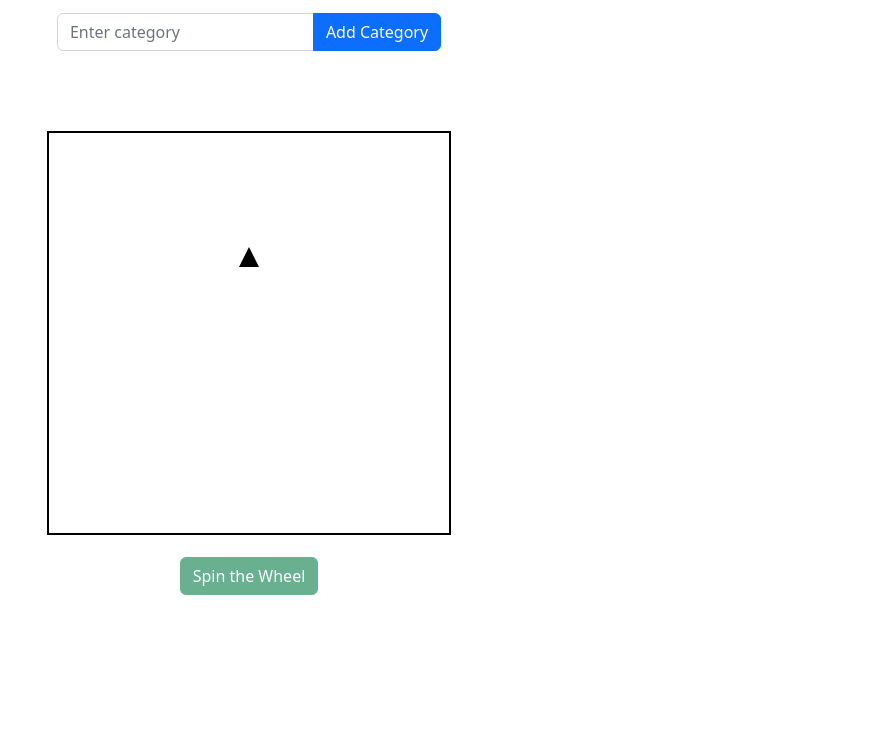
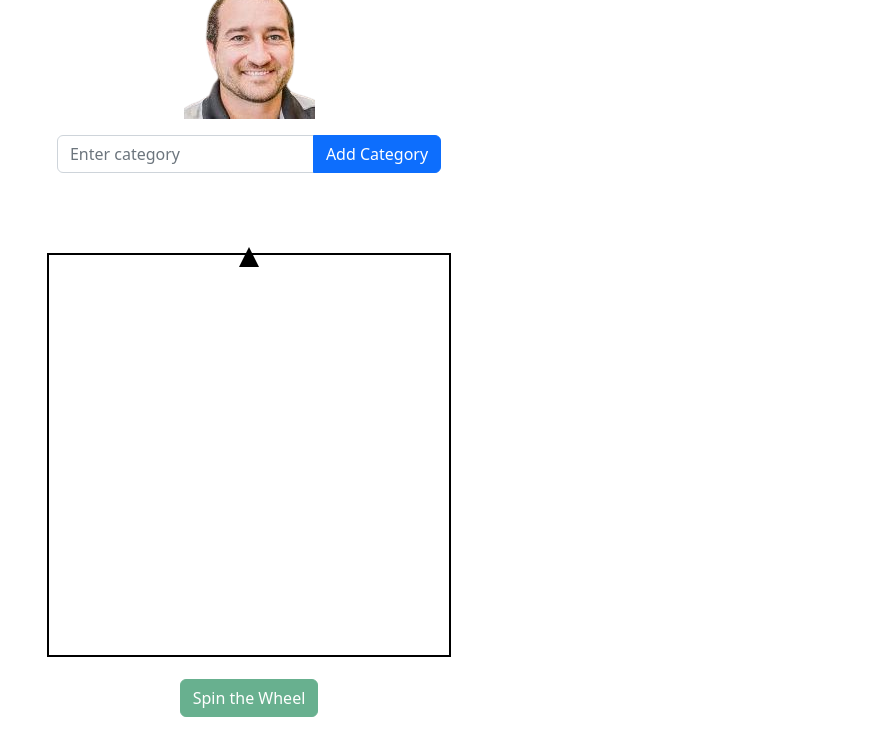
Before and after one commit to bash7325/wheel-of-ian, a plain HTML site: page index.html in a window 1280 px wide. Shown: the part 133-882 px from the top of the page, without its empty margins (391-1280 px from the left). Before the commit the page ends 800 px from the top, so only its background shows below. Drawn offline with nearby package versions, Linux system fonts and the light colour scheme; the site is published under a folder, as on GitHub Pages, so addresses that start at the root find nothing.

Commit message:
fixed path

```diff
--- a/index.html
+++ b/index.html
@@ -14,7 +14,7 @@
     <div class="row mt-5">
       <div class="col text-center">
         <h1>Wheel of Ian</h1>
-        <img src="/assets/images/ian.png" alt="Ian" class="img-fluid">
+        <img src="./assets/images/ian.png" alt="Ian" class="img-fluid">
       </div>
     </div>
     <div class="row mt-3">
```
